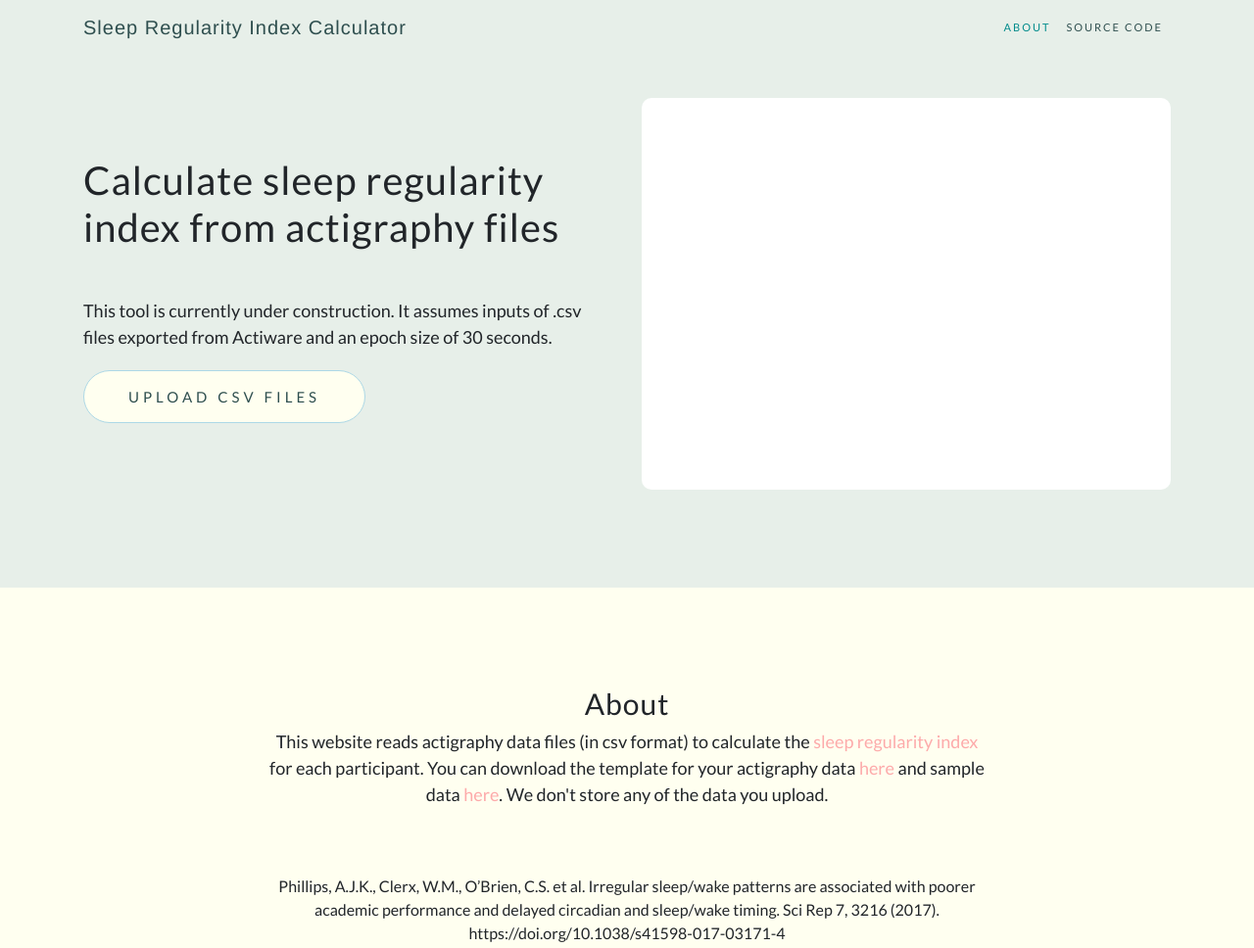
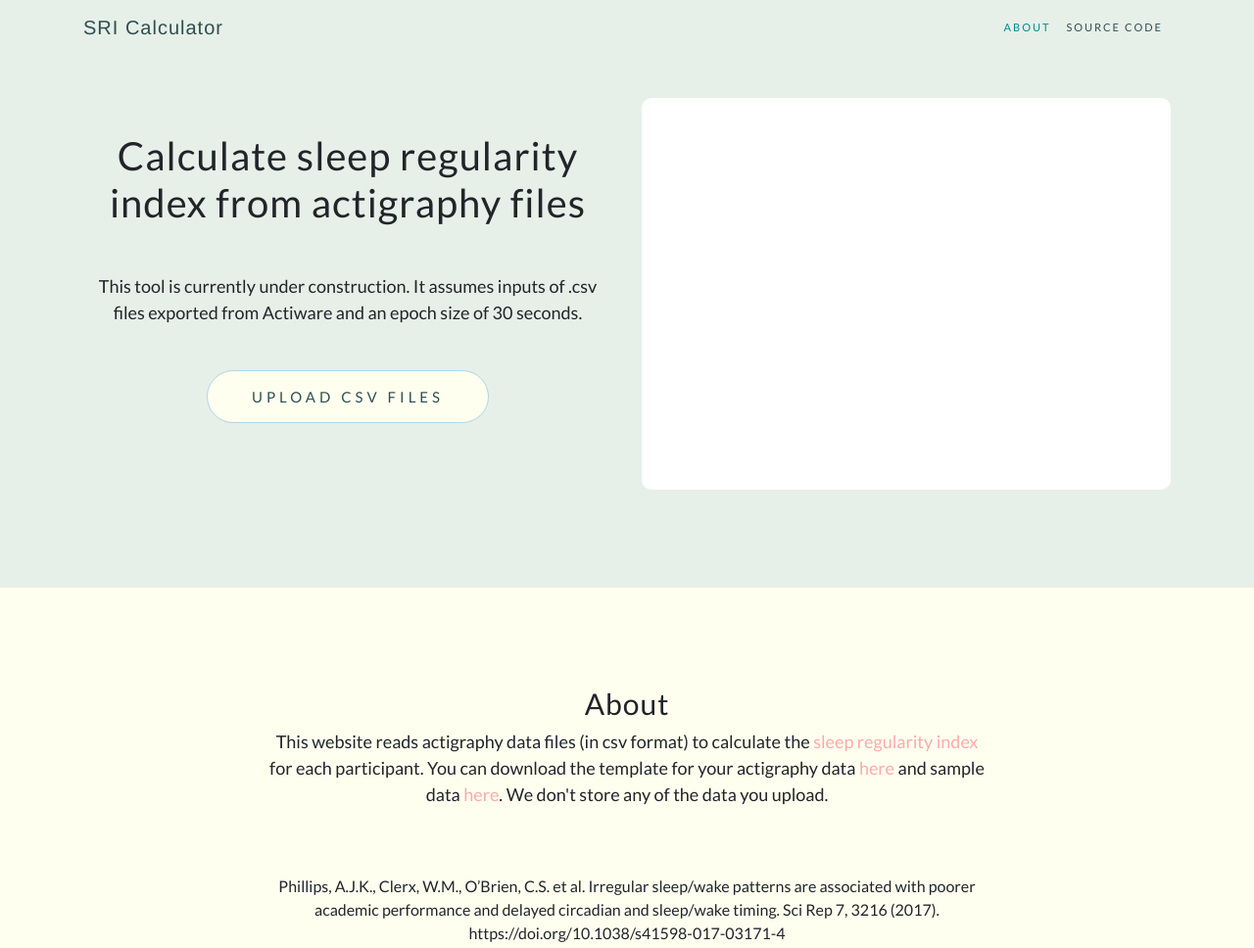
Before and after one commit to ojwalch/sleep_regularity, a plain HTML site: page index.html in a window 1280 px wide. Shown: the top 968 px of the page at 98% size. Drawn offline with nearby package versions, Linux system fonts and the light colour scheme.

Commit message:
Centering content and adding padding to the upload button

```diff
--- a/css/sleep_regularity.css
+++ b/css/sleep_regularity.css
@@ -235,6 +235,8 @@ footer ul li a:hover, footer ul li a:focus, footer ul li a:active, footer ul li
     font-family: 'Lato', 'Helvetica', 'Arial', 'sans-serif';
     letter-spacing: 4px;
     text-transform: uppercase;
+     align-content: center;
+
 }
 
 .btn-xl {
@@ -247,3 +249,7 @@ input[type="file"] {
     display: none;
     color: darkcyan;
 }
+
+.upload-wrapper{
+        padding: 25px 0;
+}
--- a/index.html
+++ b/index.html
@@ -28,7 +28,7 @@
   <!-- Navigation -->
   <nav class="navbar navbar-expand-lg navbar-light fixed-top" id="mainNav">
     <div class="container">
-      <a class="navbar-brand js-scroll-trigger" href="#page-top">Sleep Regularity Index Calculator</a>
+      <a class="navbar-brand js-scroll-trigger" href="#page-top">SRI Calculator</a>
       <button class="navbar-toggler navbar-toggler-right" type="button" data-toggle="collapse" data-target="#navbarResponsive" aria-controls="navbarResponsive" aria-expanded="false" aria-label="Toggle navigation">
         Menu
         <i class="fas fa-bars"></i>
@@ -46,7 +46,7 @@
     </div>
   </nav>
 
-<section >
+<section class="text-center">
     <div class="container h-100">
       <div class="row h-100">
         <div class="col-lg-6 my-auto">
```
